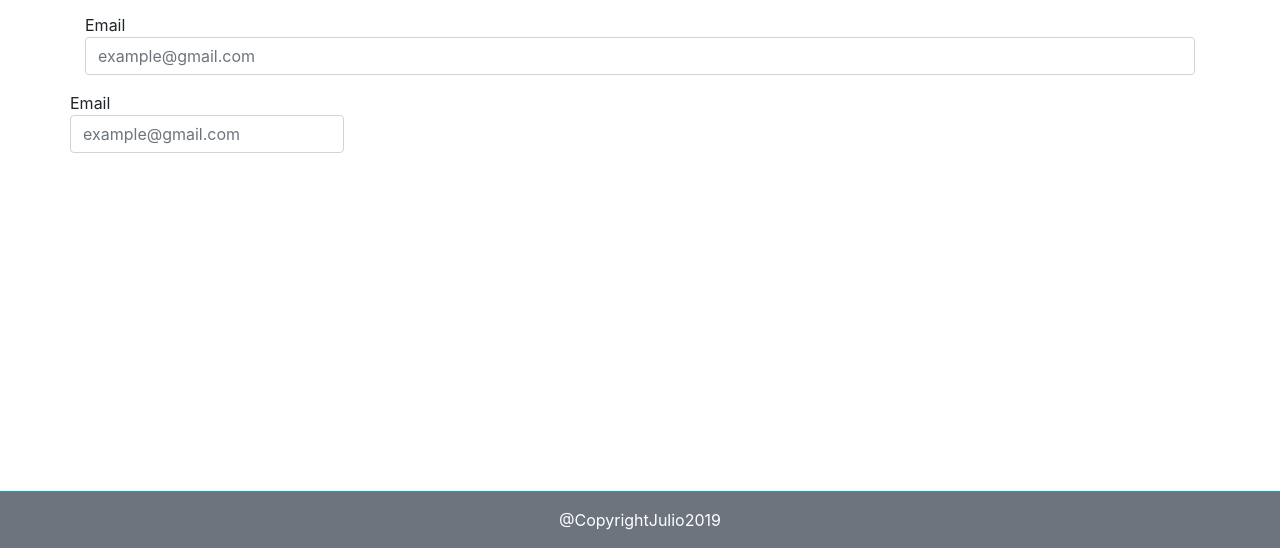
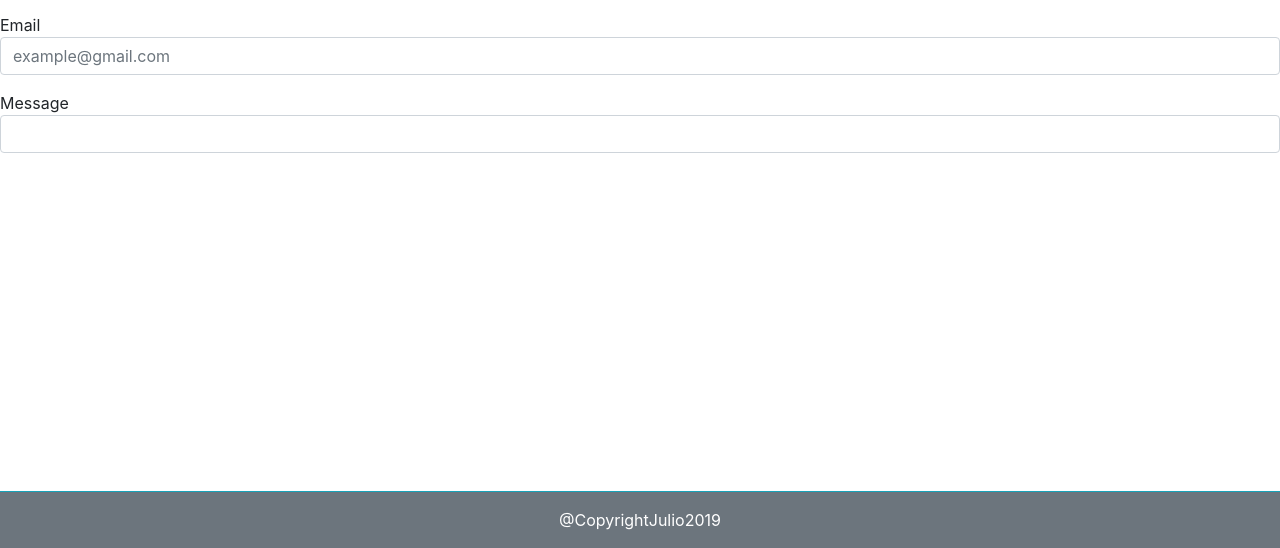
Before and after one commit to julioguzman19/Bootstrap-Portfolio, a plain HTML site: page contact.html in a window 1280 px wide. Shown: the part 252-800 px from the top of the page. Drawn offline with nearby package versions, Linux system fonts and the light colour scheme.

Commit message:
Contact Fill Form

```diff
--- a/contact.html
+++ b/contact.html
@@ -61,38 +61,28 @@
                         <div class="form-group">
                             <lable for="example">Name</lable>
                         <input type="text" class="form-control" id="name" placeholder="John Smith">
+                        </div>
                     </div>
                 </div>
         </div>
 
-           <!-- Email header Row
-            <div class="row">
-                    <div class="col-lg-12">
-                        <h6>Email</h6>
-                    </div>
-            </div> -->
 
-            <!-- Email Input Box Row -->
             <div class="row">
                     <div class="col-lg-12">
                         <div class="form-group">
                                 <lable for="example">Email</lable>
                         <input type="email" class="form-control" id="email" placeholder="example@gmail.com">
+                        </div>
                     </div>
             </div>
 
-        <!-- Message header Row -->
-      <!--   <div class="row">
-                <div class="col-lg-12">
-                    <h6>Message</h6>
-                </div>
-        </div> -->
-        <!-- Message Input Box Row -->
+
         <div class="row">
                 <div class="col-lg-12">
                     <div class="form-group">
-                        <lable for="example">Email</lable>
-                        <input type="email" class="form-control" id="email" placeholder="example@gmail.com">
+                        <lable for="example">Message</lable>
+                        <input type="email" class="form-control" id="Message" >
+                    </div>
                 </div>
         </div>
 
```
